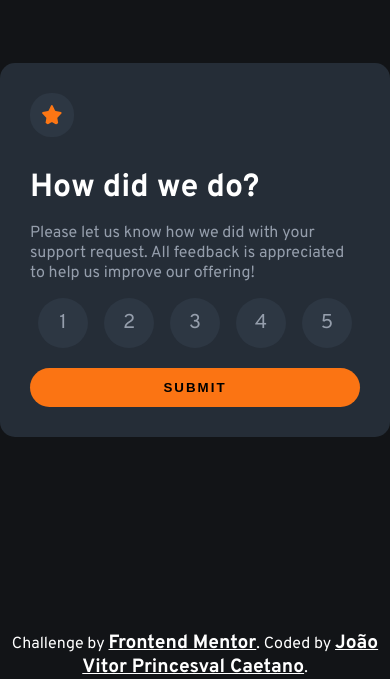
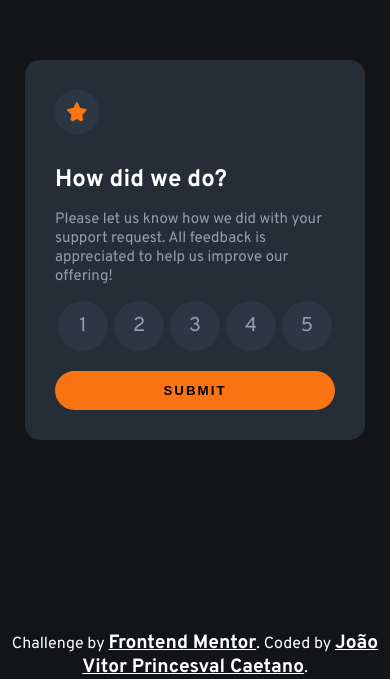
Before and after one commit to Princesval/interactive-rating-component-main, a plain HTML site: page index.html in a window 390 px wide. Shown: the part 165-844 px from the top of the page. Drawn offline with Linux system fonts and the light colour scheme.

Commit message:
media query

```diff
--- a/style.css
+++ b/style.css
@@ -161,3 +161,22 @@ footer a {
     font-weight: bold;
     font-size: 1.2em;
 }
+
+@media(max-width: 425px) {
+    div#main-div, div#hidden-div {
+        margin-right: 25px;
+        margin-left: 25px;
+    }
+
+    h1 {
+        font-size: 1.5em;
+    }
+
+    p{
+        font-size: 15px;
+    }
+    p#score-result {
+        width: 70%;
+    }
+
+}
```
